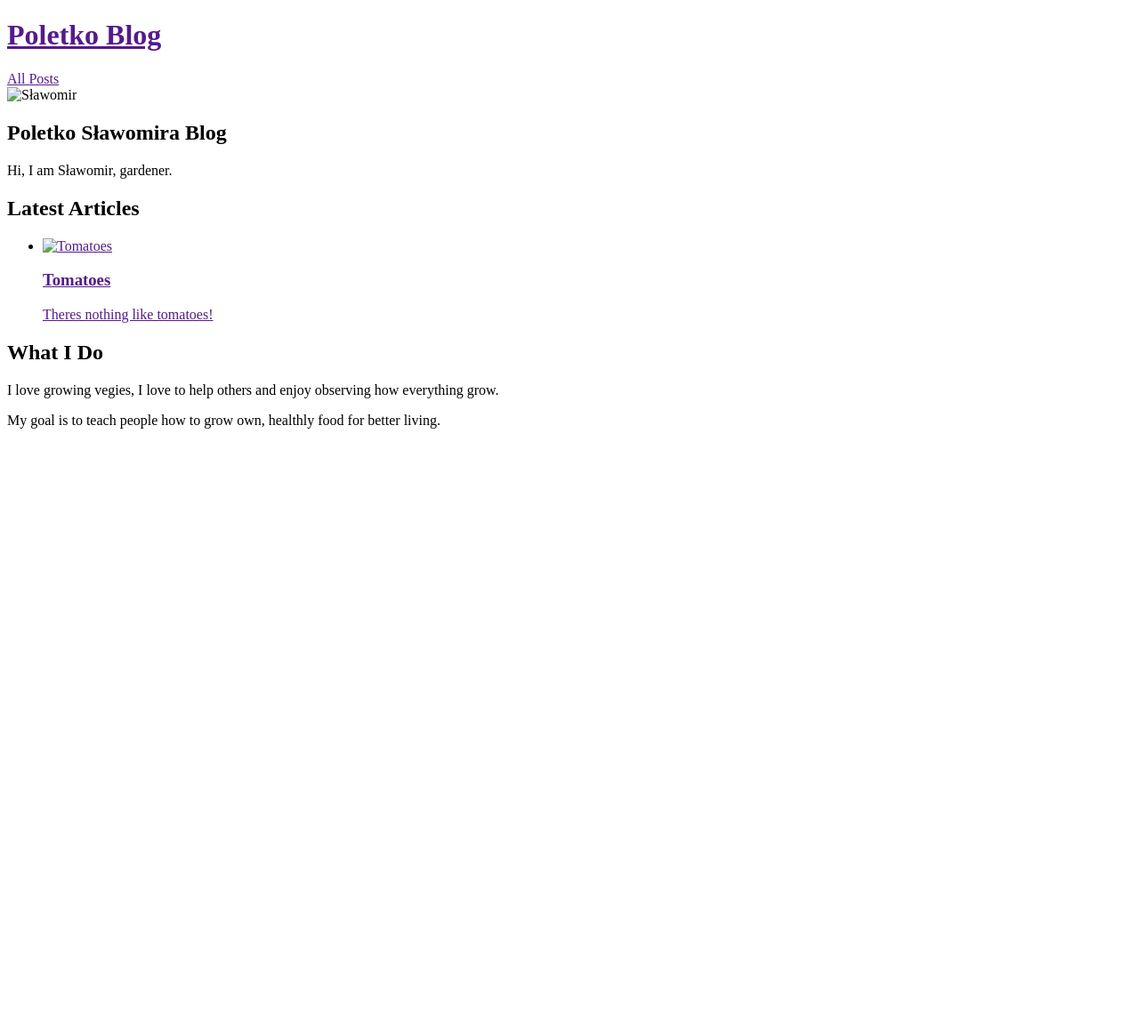
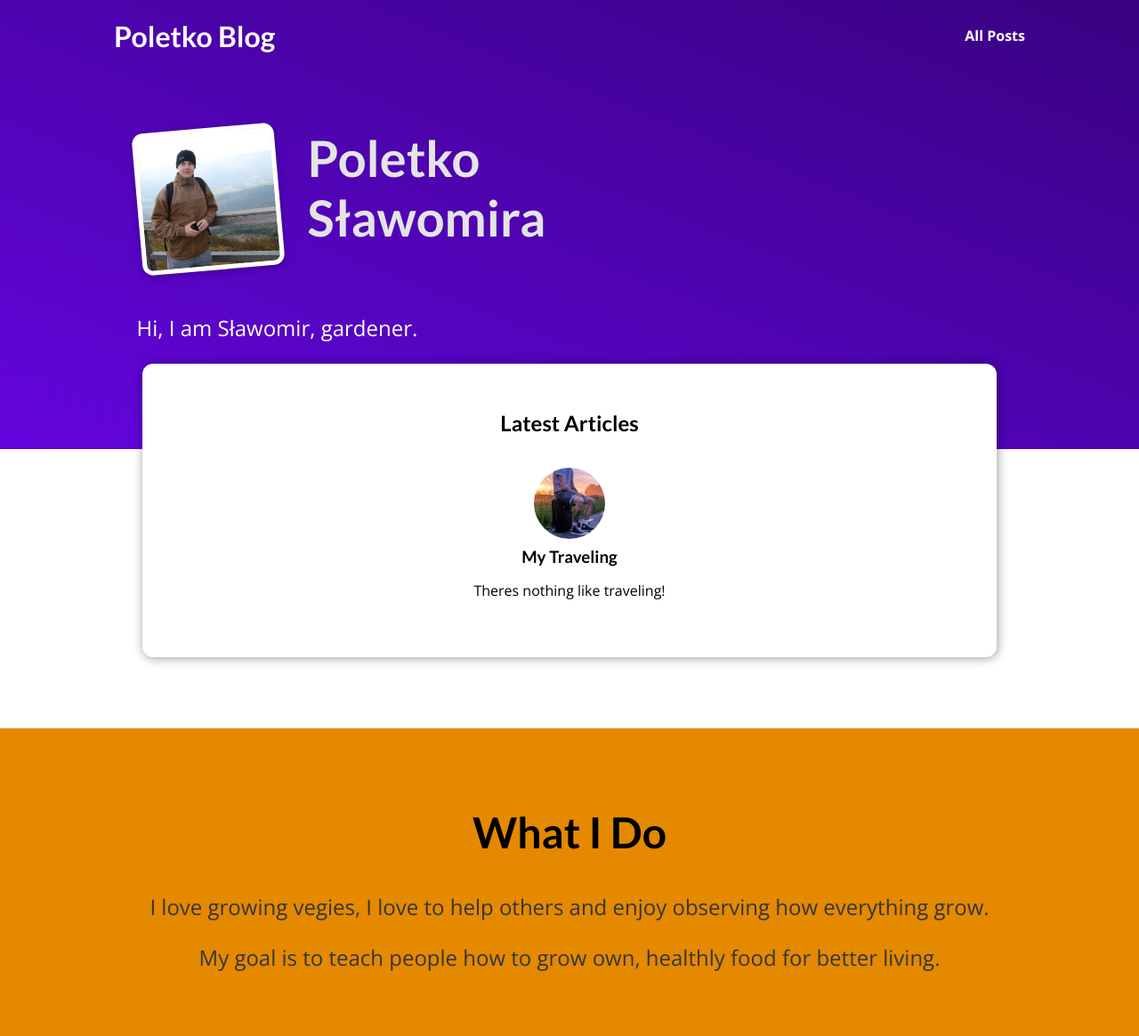
Before and after one commit to SlawomirAndrzejewski/django-course, a Django app: page / in a window 1280 px wide. Shown: the whole page at 89% size. Before the commit the page ends 482 px from the top, so only its background shows below. Run offline with Django 3.2, Linux system fonts and the light colour scheme.

Commit message:
All posts page + detailed post page

```diff
--- /dev/null
+++ b/poletko/blog/static/blog/index.css
@@ -0,0 +1,75 @@
+#welcome {
+    background: linear-gradient(to right top, #6305dd, #390281);
+    padding: 6rem 12%;
+  }
+
+  #welcome header {
+    display: flex;
+    align-items: flex-start;
+    margin: 3rem auto;
+  }
+
+  #welcome img {
+    width: 10rem;
+    height: 10rem;
+    object-fit: cover;
+    object-position: top;
+    border: 5px solid white;
+    border-radius: 12px;
+    background-color: #ffe1bf;
+    transform: rotateZ(-5deg);
+    box-shadow: 0 2px 8px rgba(0, 0, 0, 0.25);
+  }
+
+  #welcome h2 {
+    font-size: 3.5rem;
+    margin: 0 0 0 2rem;
+    color: #e4e4e4;
+    width: 10rem;
+  }
+
+  #welcome p {
+    color: white;
+    font-size: 1.5rem;
+  }
+
+  #latest-posts {
+    background-color: white;
+    padding: 2rem;
+    border-radius: 12px;
+    width: 60rem;
+    margin: -6rem auto 2rem auto;
+    box-shadow: 1px 1px 12px rgba(0, 0, 0, 0.4);
+  }
+
+  #latest-posts h2 {
+    text-align: center;
+  }
+
+  #latest-posts ul {
+    list-style: none;
+    margin: 0;
+    padding: 0;
+    display: flex;
+    gap: 1rem;
+  }
+
+  #latest-posts li {
+    flex: 1;
+  }
+
+  #about {
+    text-align: center;
+    padding: 3rem;
+    background-color: #e48900;
+    margin-top: 5rem;
+  }
+
+  #about h2 {
+    font-size: 3rem;
+  }
+
+  #about p {
+    font-size: 1.5rem;
+    color: #353535;
+  }
--- /dev/null
+++ b/poletko/blog/static/blog/post.css
@@ -0,0 +1,43 @@
+.post {
+    display: flex;
+    flex-direction: column;
+    align-items: center;
+    text-align: center;
+  }
+
+  .post a {
+    text-decoration: none;
+    color: black;
+    transition: all 0.2s ease;
+    padding: 1rem;
+  }
+
+  .post a:hover,
+  .post a:active {
+    transform: scale(1.1);
+    background-color: #390281;
+    color: white;
+  }
+
+  .post img {
+    width: 5rem;
+    height: 5rem;
+    object-fit: cover;
+    border-radius: 50%;
+  }
+
+  .post h3 {
+    margin: 0.25rem 0;
+  }
+
+  .post time {
+    color: #666666;
+    margin: 0.25rem;
+    font-style: italic;
+    font-size: 0.85rem;
+  }
+
+  .post:hover time,
+  .post:active time {
+    color: white;
+  }
--- /dev/null
+++ b/poletko/blog/templates/blog/includes/post.html
@@ -0,0 +1,13 @@
+{% load static %}
+
+<li>
+    <article class="post">
+        <a href="{% url 'post_detail_page' 'my-traveling' %}">
+            <img src="{% static 'blog/images/traveler.jpg' %}" alt="Travel">
+            <div class="post__content">
+                <h3>My Traveling</h3>
+                <p>Theres nothing like traveling!</p>
+            </div>
+        </a>
+    </article>
+</li>
--- a/poletko/blog/templates/blog/index.html
+++ b/poletko/blog/templates/blog/index.html
@@ -1,21 +1,20 @@
 {% extends 'base.html' %}
+{% load static %}
+
+{% block css_file %}
+    <link rel="stylesheet" href="{% static 'blog/index.css' %}">
+    <link rel="stylesheet" href="{% static 'blog/post.css' %}">
+{% endblock %}
 
 {% block title %}
     Poletko Sławomira
 {% endblock %}
 
 {% block content %}
-    <header id="main-navigation">
-        <h1><a href="">Poletko Blog</a></h1>
-        <nav>
-            <a href="">All Posts</a>
-        </nav>
-    </header>
-
     <section id="welcome">
         <header>
-            <img src="" alt="Sławomir">
-            <h2>Poletko Sławomira Blog</h2>
+            <img src="{% static 'blog/images/slawomir.jpg' %}" alt="Sławomir">
+            <h2>Poletko Sławomira</h2>
         </header>
         <p>Hi, I am Sławomir, gardener.</p>
     </section>
@@ -24,17 +23,7 @@
         <h2>Latest Articles</h2>
 
         <ul>
-            <li>
-                <article class="post">
-                    <a href="">
-                        <img src="" alt="Tomatoes">
-                        <div class="post__content">
-                            <h3>Tomatoes</h3>
-                            <p>Theres nothing like tomatoes!</p>
-                        </div>
-                    </a>
-                </article>
-            </li>
+            {% include 'blog/includes/post.html' %}
         </ul>
     </section>
 
--- a/poletko/blog/urls.py
+++ b/poletko/blog/urls.py
@@ -4,5 +4,5 @@ from. import views
 urlpatterns = [
     path('', views.starting_page, name='starting_page'),
     path('posts', views.posts, name='posts_page'),
-    path('posts/<slug:slug>', views.post_detail, name='post_detail_page')
+    path('posts/<slug:slug>/', views.post_detail, name='post_detail_page')
 ]
--- a/poletko/blog/views.py
+++ b/poletko/blog/views.py
@@ -4,7 +4,7 @@ def starting_page(request):
     return render(request, 'blog/index.html')
 
 def posts(request):
-    pass
+    return render(request, 'blog/all-posts.html')
 
-def post_detail(request):
-    pass
+def post_detail(request, slug):
+    return render(request, 'blog/post-detail.html')
--- a/poletko/poletko/settings.py
+++ b/poletko/poletko/settings.py
@@ -122,6 +122,10 @@ USE_TZ = True
 
 STATIC_URL = '/static/'
 
+STATICFILES_DIRS = [
+    BASE_DIR / 'static'
+]
+
 # Default primary key field type
 # https://docs.djangoproject.com/en/3.2/ref/settings/#default-auto-field
 
--- /dev/null
+++ b/poletko/static/app.css
@@ -0,0 +1,48 @@
+@import url('https://fonts.googleapis.com/css2?family=Lato:wght@400;700&family=Open+Sans:wght@400;700&display=swap');
+
+* {
+  box-sizing: border-box;
+}
+
+html {
+  font-family: 'Open Sans', 'Lato', sans-serif;
+}
+
+body {
+  margin: 0;
+}
+
+h1,
+h2,
+h3 {
+  font-family: 'Lato', sans-serif;
+  font-weight: bold;
+}
+
+#main-navigation {
+  width: 100%;
+  height: 5rem;
+  display: flex;
+  justify-content: space-between;
+  align-items: center;
+  padding: 0 10%;
+  position: absolute;
+  top: 0;
+  left: 0;
+}
+
+#main-navigation a {
+  text-decoration: none;
+  color: white;
+  font-weight: bold;
+}
+
+#main-navigation a:hover,
+#main-navigation a:active {
+  color: #cf79f1;
+}
+
+#main-navigation h1 a:hover,
+#main-navigation h1 a:active {
+  color: white;
+}
--- a/poletko/templates/base.html
+++ b/poletko/templates/base.html
@@ -1,3 +1,5 @@
+{% load static %}
+
 <!DOCTYPE html>
 <html lang="en">
 <head>
@@ -5,10 +7,18 @@
     <meta http-equiv="X-UA-Compatible" content="IE=edge">
     <meta name="viewport" content="width=device-width, initial-scale=1.0">
     <title>{% block title %}{% endblock %}</title>
+    <link rel="stylesheet" href="{% static 'app.css' %}">
     {% block css_file %}{% endblock %}
 </head>
 <body>
+    <header id="main-navigation">
+        <h1><a href="{% url 'starting_page' %}">Poletko Blog</a></h1>
+        <nav>
+            <a href="{% url 'posts_page' %}">All Posts</a>
+        </nav>
+    </header>
     {% block content %}
+
     {% endblock %}
 </body>
 </html>
```
Also changed, not shown: poletko/blog/static/blog/all-posts.css (added, +43 -0 lines), poletko/blog/static/blog/post-detail.css (added, +62 -0 lines), poletko/blog/templates/blog/all-posts.html (added, +23 -0 lines), poletko/blog/templates/blog/post-detail.html (added, +29 -0 lines), poletko/blog/static/blog/images/boots.jpg (added), poletko/blog/static/blog/images/person.jpg (added), poletko/blog/static/blog/images/slawomir.jpg (added), poletko/blog/static/blog/images/traveler.jpg (added).
